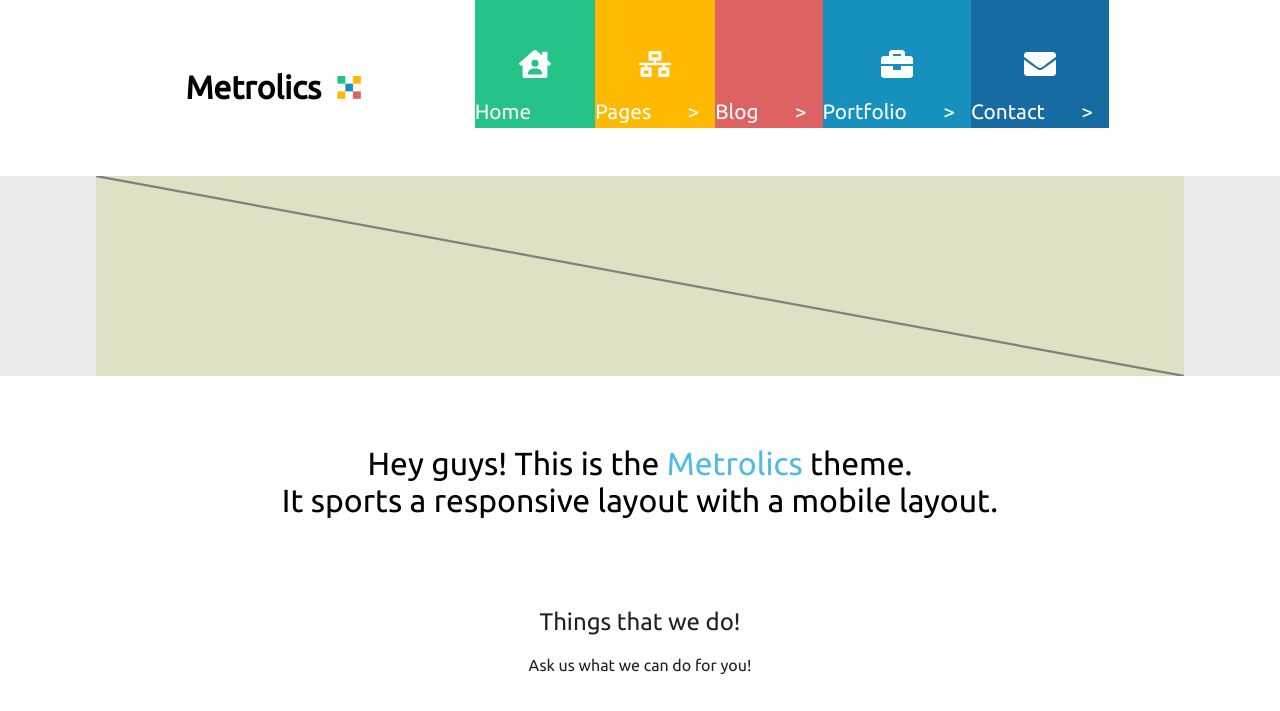
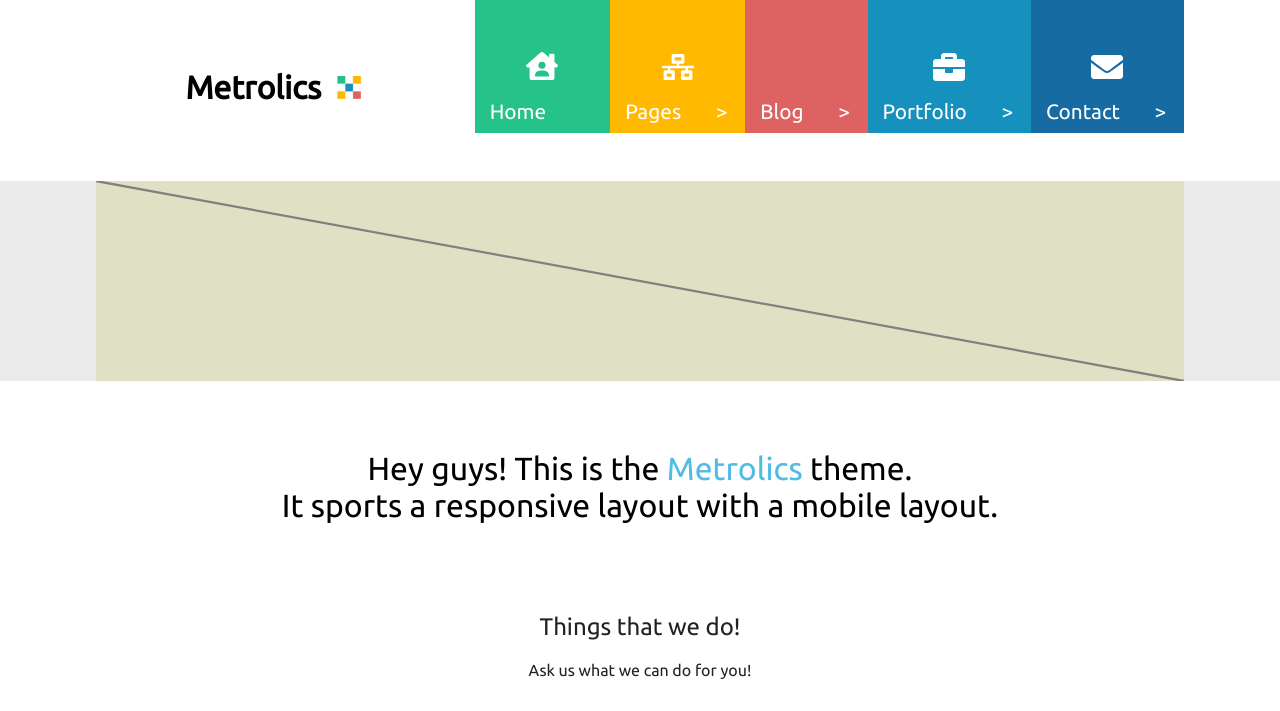
Before and after one commit to Pho86/metrolics, a website built with Parcel: page index_2.html in a window 1280 px wide. Shown: the top 711 px of the page. Built offline with nearby package versions, Linux system fonts and the light colour scheme.

Commit message:
header text padding

```diff
--- a/css/main1.css
+++ b/css/main1.css
@@ -227,12 +227,16 @@ p {
     text-decoration: none;
     background-repeat: no-repeat;
   }
+  a.main-nav_item {
+    padding-left: 15px;
+    padding-bottom: 5px;;
+  }
 
   .main-nav_item::after {
     content: ">";
     display: inline-block;
     position: absolute;
-    right: 1rem;
+    right: 1.1rem;
   }
 
   .main-nav_item.active::after {
```
